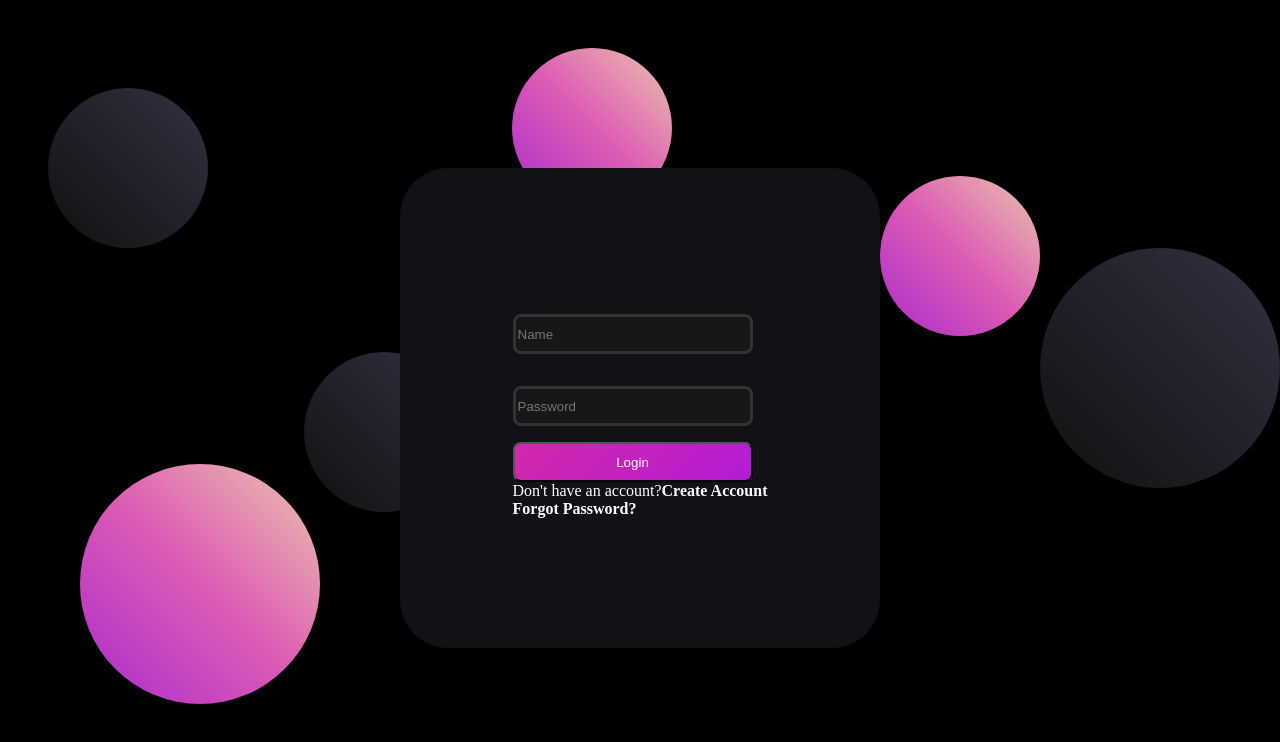
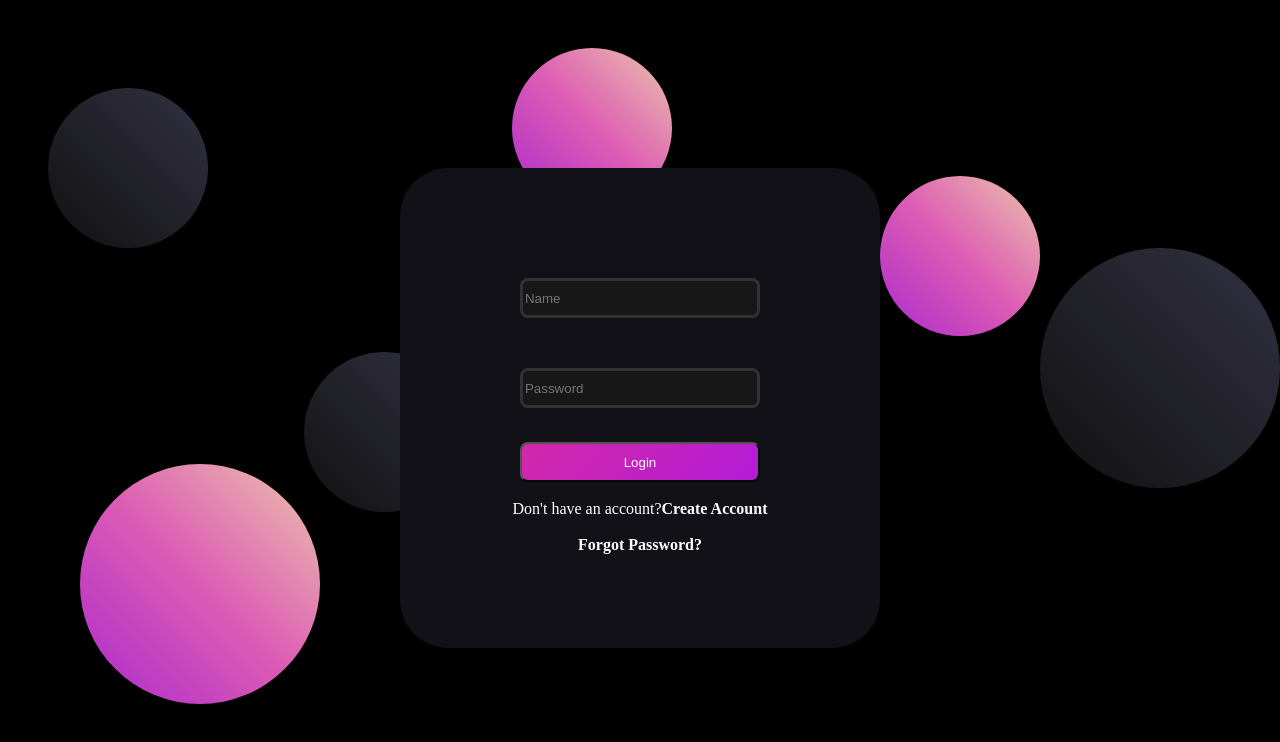
Before and after one commit to Saeedafshari11235/LoginForm-PasswordVlidation, a plain HTML site: page index.html in a window 1280 px wide. Drawn offline with Linux system fonts and the light colour scheme.

Commit message:
adding form styles

```diff
--- a/style.css
+++ b/style.css
@@ -15,6 +15,12 @@ main{
     justify-content: center;
     align-items: center;
     border-radius: 3rem;
+}
+form{
+    display: flex;
+    justify-content: center;
+    align-items: center;
+    flex-direction: column;
 }
 input{
     margin:1rem 0rem;
```
